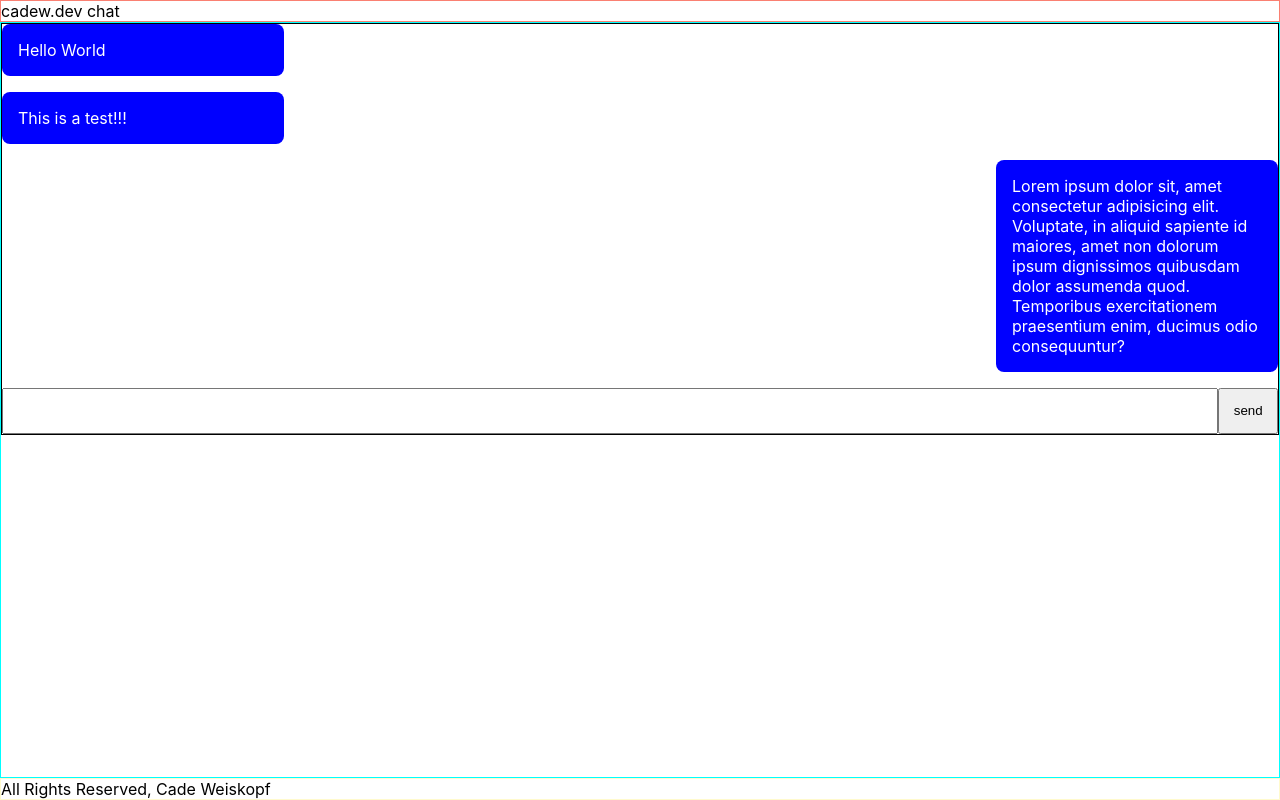
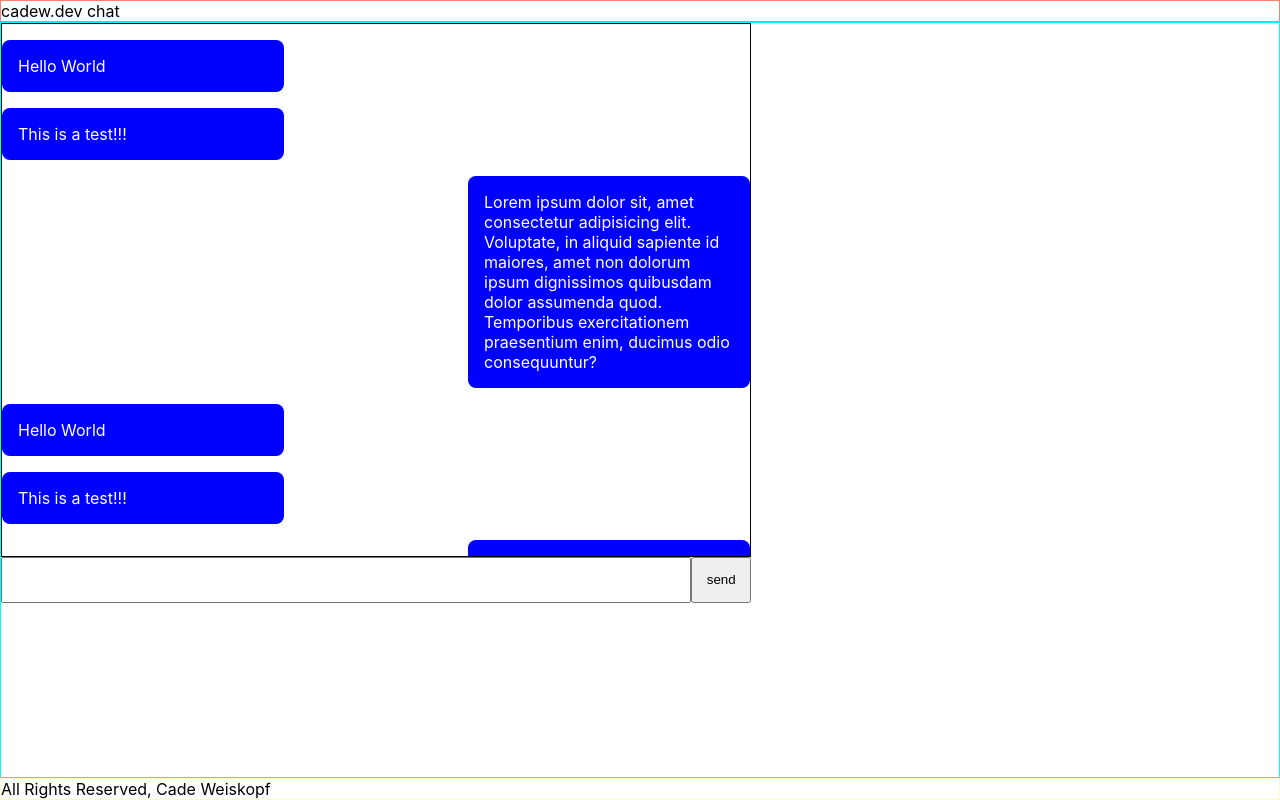
Before and after one commit to CadeWeiskopf/rust-tokio-chat, a React (Create React App) app in the folder frontend/rust-chat/: page / in a window 1280 px wide. Built offline with nearby package versions, Linux system fonts and the light colour scheme.

Commit message:
minor chat layout fixes

```diff
--- a/frontend/rust-chat/src/components/chat/Chat.model.ts
+++ b/frontend/rust-chat/src/components/chat/Chat.model.ts
@@ -34,4 +34,42 @@ export const FAKE_MESSAGES: Message[] = [
     message:
       "Lorem ipsum dolor sit, amet consectetur adipisicing elit. Voluptate, in aliquid sapiente id maiores, amet non dolorum ipsum dignissimos quibusdam dolor assumenda quod. Temporibus exercitationem praesentium enim, ducimus odio consequuntur?",
   },
+  {
+    key: "alskdnalksdn65",
+    type: MessageType.DEFAULT,
+    sender: { id: "a", name: "cooldude124" },
+    message: "Hello World",
+  },
+  {
+    key: "kbnoknbnob24n",
+    type: MessageType.DEFAULT,
+    sender: { id: "b", name: "luv_crayons" },
+    message: "This is a test!!!",
+  },
+  {
+    key: "189239aff",
+    type: MessageType.DEFAULT,
+    sender: { id: "c", name: "Edgar Allen Poe" },
+    message:
+      "Lorem ipsum dolor sit, amet consectetur adipisicing elit. Voluptate, in aliquid sapiente id maiores, amet non dolorum ipsum dignissimos quibusdam dolor assumenda quod. Temporibus exercitationem praesentium enim, ducimus odio consequuntur?",
+  },
+  {
+    key: "alskdnalksdn65",
+    type: MessageType.DEFAULT,
+    sender: { id: "a", name: "cooldude124" },
+    message: "1Hello World",
+  },
+  {
+    key: "kbnoknbnob24n",
+    type: MessageType.DEFAULT,
+    sender: { id: "b", name: "luv_crayons" },
+    message: "2This is a test!!!",
+  },
+  {
+    key: "189239aff",
+    type: MessageType.DEFAULT,
+    sender: { id: "c", name: "Edgar Allen Poe" },
+    message:
+      "3Lorem ipsum dolor sit, amet consectetur adipisicing elit. Voluptate, in aliquid sapiente id maiores, amet non dolorum ipsum dignissimos quibusdam dolor assumenda quod. Temporibus exercitationem praesentium enim, ducimus odio consequuntur?",
+  },
 ];
--- a/frontend/rust-chat/src/components/chat/Chat.module.css
+++ b/frontend/rust-chat/src/components/chat/Chat.module.css
@@ -1,8 +1,16 @@
 .wrapper {
+  max-width: 750px;
+}
+
+.messageWrapper {
   display: flex;
   flex-direction: column;
   gap: 1em;
   border: 1px solid;
+  overflow: auto;
+  max-height: 500px;
+  position: relative;
+  padding: 1em 0;
 }
 .message {
   background-color: blue;
@@ -11,6 +19,7 @@
   border-radius: 0.5em;
   padding: 1em;
 }
+
 .localSentMessage {
   margin-left: auto;
 }
--- a/frontend/rust-chat/src/components/chat/Chat.tsx
+++ b/frontend/rust-chat/src/components/chat/Chat.tsx
@@ -15,10 +15,12 @@ export const Chat: React.FC = () => {
   const localUsername = "Edgar Allen Poe";
   return (
     <div className={styles.wrapper}>
-      {messages.map(({ message, type, sender, key }) => {
+      <div className={styles.messageWrapper}>
+        {messages.map(({ message, type, sender, key }, index) => {
           const isLocalSender = localUserId === sender.id;
           return (
             <div
+              key={`${index}-${key}`}
               className={cssClassConstructor([
                 styles.message,
                 isLocalSender ? styles.localSentMessage : "",
@@ -28,6 +30,7 @@ export const Chat: React.FC = () => {
             </div>
           );
         })}
+      </div>
 
       <div className={styles.inputWrapper}>
         <form
```
Lines whose indentation alone changed are shown as unchanged.
